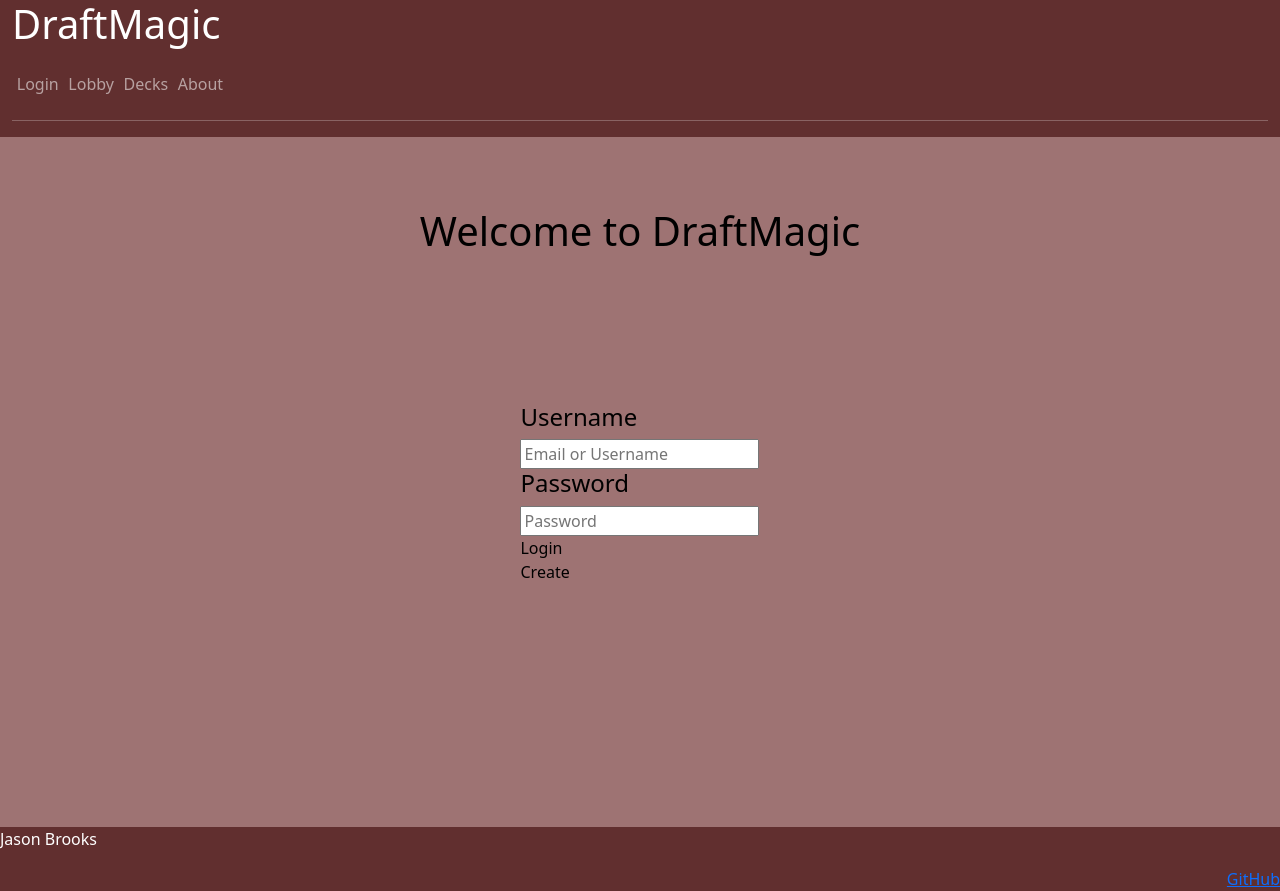
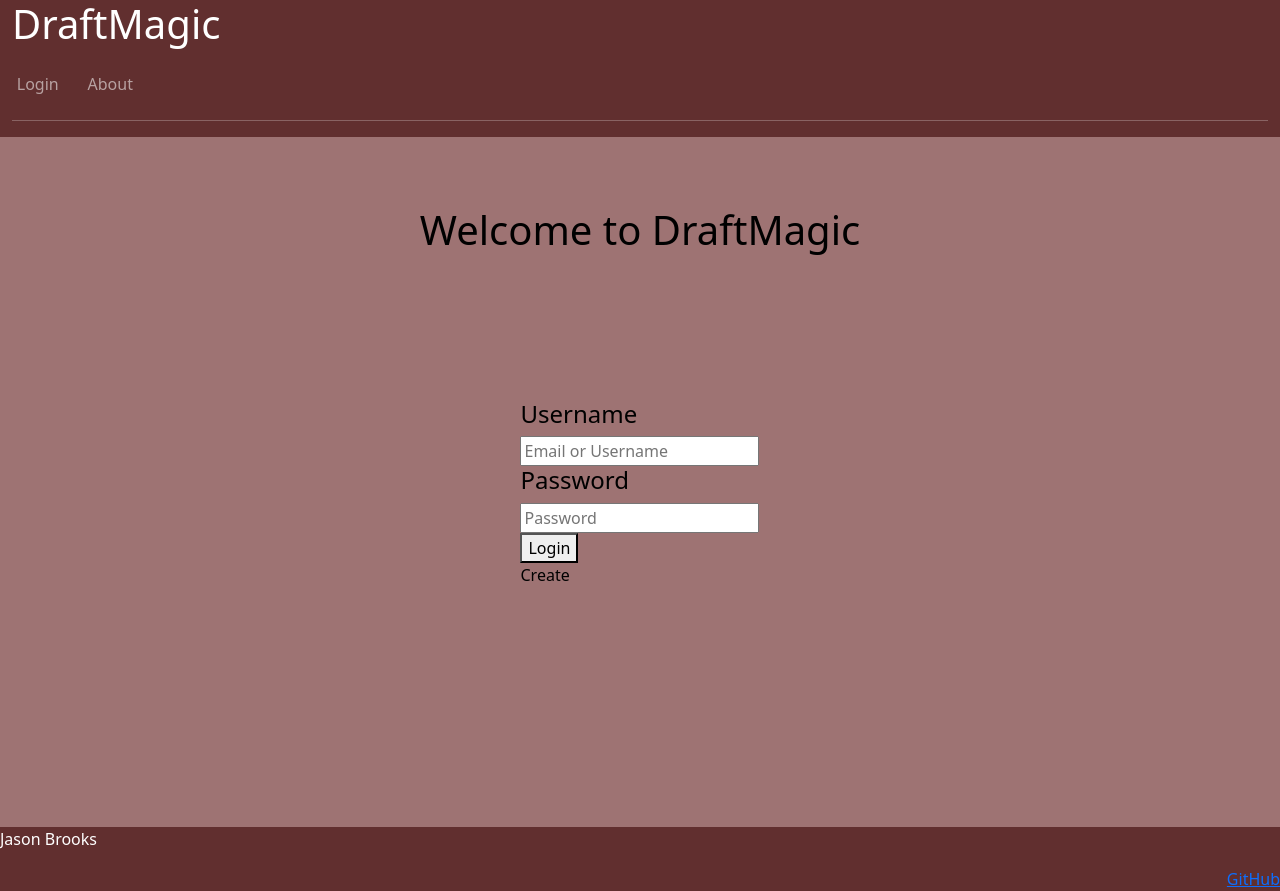
Before and after one commit to N3ptune/startup, a React (Vite) app: page / in a window 1280 px wide. Built offline with nearby package versions, Linux system fonts and the light colour scheme.

Commit message:
Full flesh functionality of login button, also make it a button again

```diff
--- a/src/app.jsx
+++ b/src/app.jsx
@@ -10,6 +10,7 @@ import { Lobby } from './lobby/lobby';
 import { Login } from './login/login';
 
 export default function App() {
+    const [user, setUser] = React.useState(localStorage.getItem('user') || null);
   return (
     <BrowserRouter>
         <div className='body'>
@@ -23,10 +24,10 @@ export default function App() {
                             <NavLink className = "nav-link" to = "/login">Login</NavLink>
                         </li>
                         <li className = "nav-item">
-                            <NavLink className = "nav-link" to = "/lobby">Lobby</NavLink>
+                            {user && <NavLink className = "nav-link" to = "/lobby">Lobby</NavLink>}
                         </li>
                         <li className = "nav-item">
-                            <NavLink className = "nav-link" to = "/decks">Decks</NavLink>
+                            { user && <NavLink className = "nav-link" to = "/decks">Decks</NavLink>}
                         </li>
                         <li className = "nav-item">
                             <NavLink className = "nav-link" to = "/about">About</NavLink>
@@ -37,9 +38,9 @@ export default function App() {
             </header>
             <main className = "main">
             <Routes>
-                <Route path = "/" element = {<Login />} />
-                <Route path = "/login" element = {<Login />} />
-                <Route path = "/lobby" element = {<Lobby />} />
+                <Route path = "/" element = {<Login setUser={setUser} />} />
+                <Route path = "/login" element = {<Login setUser={setUser}/>} />
+                <Route path = "/lobby" element = {<Lobby user = {user}/>} />
                 <Route path = "/decks" element = {<Decks />} />
                 <Route path = "/about" element = {<About />} />
                 <Route path="/decklist" element = {<Decklist />} />
--- a/src/login/login.jsx
+++ b/src/login/login.jsx
@@ -1,20 +1,35 @@
 import React from 'react';
 import './index.css';
 import { Lobby } from '../lobby/lobby';
-import { BrowserRouter, NavLink, Route, Routes } from 'react-router-dom';
+import { BrowserRouter, NavLink, Route, Routes, useNavigate } from 'react-router-dom';
 
-export function Login() {
+export function Login({setUser}) {
+    const [name, setName] = React.useState("");
+    const navigate = useNavigate();
+
+
+    function loginUser(){
+        localStorage.setItem('user', name);
+        setUser(name);
+        navigate('/lobby');
+    }
+
+    function nameChange(e){
+        setName(e.target.value);
+        console.log(e.target.value);
+    }
+
   return (
     <main>
             <h1>
                 Welcome to DraftMagic
             </h1>
-            <form method = "get" action = "lobby.html">
+            <form onSubmit = {loginUser}>
                 <div>
                     <h4>
                         Username
                     </h4>
-                    <input type = "text" placeholder="Email or Username" />
+                    <input type = "text" placeholder="Email or Username" onChange={nameChange}/>
                 </div>
                 <div>
                     <h4>
@@ -22,7 +37,8 @@ export function Login() {
                     </h4>
                     <input type = "password" placeholder="Password" />
                 </div>
-                <NavLink className = "nav-link" to = "/lobby">Login</NavLink>
+                {/* <button onClick={loginUser}>Login</button> */}
+                <button type="submit">Login</button>
                 <NavLink className = "nav-link" to = "/lobby">Create</NavLink>
             </form>
             <hr />
```
